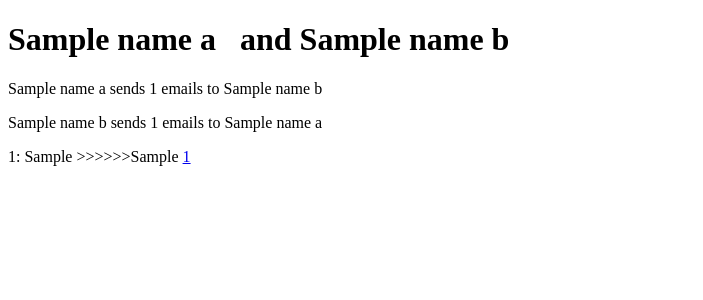
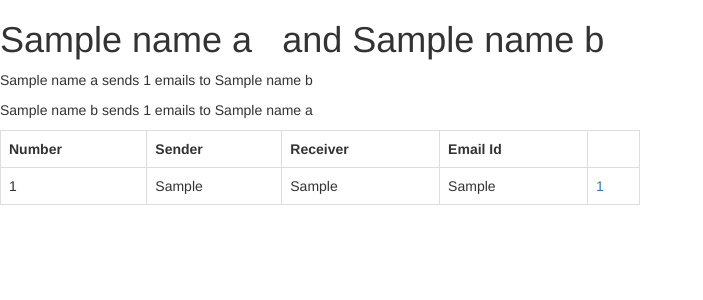
Before and after one commit to freddie1129/enronproject, a Django app: template enron/templates/enron/a_b_history.html in a window 1280 px wide. Shown: the top 300 px of the page, without its empty margins (0-703 px from the left). Run offline with Django 3.2, Linux system fonts and the light colour scheme; tables that the repository leaves empty hold one stand-in row (values such as "Sample post"); the template is opened without the code that fills it: values that come from a table or form of the project are taken from there, most other values are stand-ins (such as "Sample title", 1, 10 or a date in 2020); some libraries are stand-ins or nearby versions.

Commit message:
timeline

```diff
--- a/enron/templates/enron/a_b_history.html
+++ b/enron/templates/enron/a_b_history.html
@@ -3,13 +3,36 @@
 <head>
     <meta charset="UTF-8">
     <title>Title</title>
+    <link rel="stylesheet" href="https://maxcdn.bootstrapcdn.com/bootstrap/3.3.7/css/bootstrap.min.css">
+
+    <!-- jQuery library -->
+    <script src="https://ajax.googleapis.com/ajax/libs/jquery/3.3.1/jquery.min.js"></script>
+
+    <!-- Latest compiled JavaScript -->
+    <script src="https://maxcdn.bootstrapcdn.com/bootstrap/3.3.7/js/bootstrap.min.js"></script>
+
 </head>
 <body>
 <h1>{{ name_a }} &nbsp;&nbsp;and {{ name_b }} </h1>
 <p>{{ name_a }} sends {{ num_a_b }} emails to {{ name_b }}</p>
 <p>{{ name_b }} sends {{ num_b_a }} emails to {{ name_a }}</p>
-{% for m in email_list %}
-    <p>{{ forloop.counter }}: {{ m.e_from }} >>>>>>{{ m.e_to }}   <a href="{% url 'emailcontent' m.e_id %}"> {{ m.e_id }}</a> </p>
-{% endfor %}
+
+<table class="table table-bordered" style="width: 50%">
+    <tr>
+        <th>Number</th>
+        <th>Sender</th>
+        <th>Receiver</th>
+        <th>Email Id</th>
+    </tr>
+    {% for m in email_list %}
+        <tr>
+            <td>{{ forloop.counter }}</td>
+            <td>{{ m.e_from }}</td>
+            <td>{{ m.e_to }}</td>
+            <td>{{ m.e_to }}</td>
+            <td><a href="{% url 'emailcontent' m.e_id %}"> {{ m.e_id }}</a></td>
+        </tr>
+    {% endfor %}
+</table>
 </body>
 </html>
```
